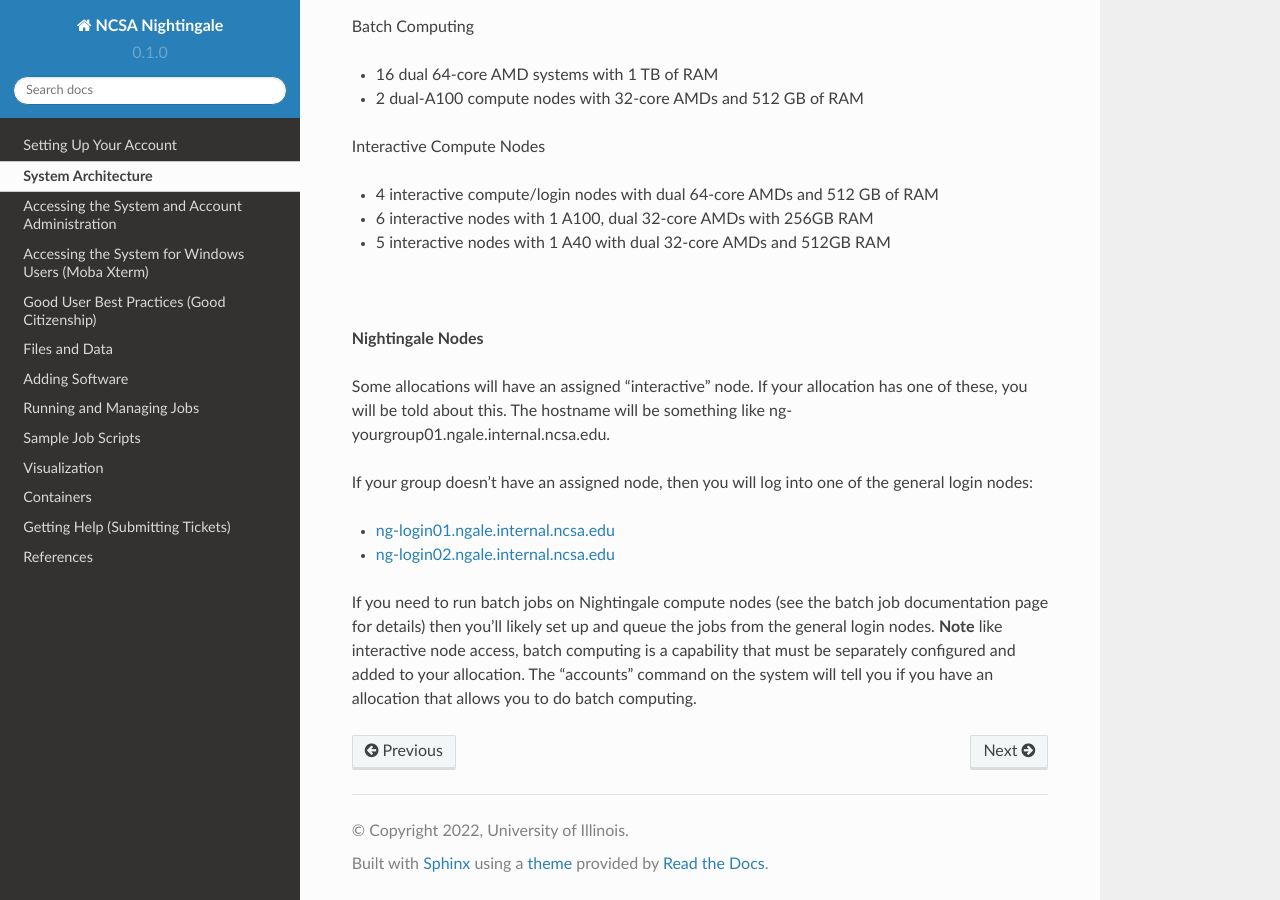
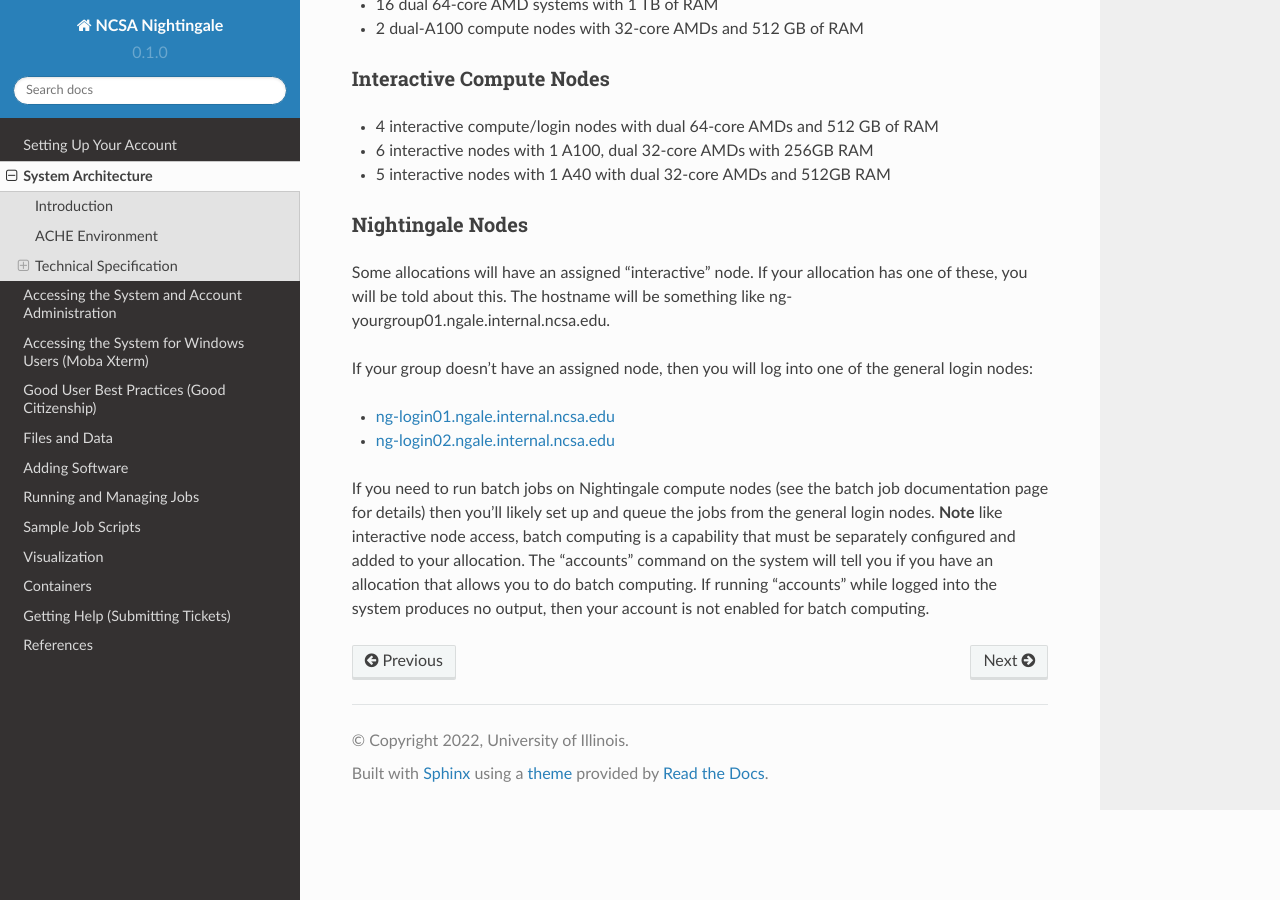
Before and after one commit to sfkappes/NG_documentation, a Sphinx documentation site: the page built from docs/source/architecture.rst, in a window 1280 px wide and 900 px high, scrolled down 1129 px. Built offline with Sphinx 7.4.7 and the Read the Docs theme 2.0.0, drawn with Linux system fonts in a browser that asks for light colours; pages that are not in the unit, such as notebooks, are missing from menus.

Commit message:
cleaning up heirarchy
cleaning up heading levels and hierarchy.

```diff
--- a/docs/source/architecture.rst
+++ b/docs/source/architecture.rst
@@ -2,7 +2,8 @@
 System Architecture
 =====================
 
-**Introduction**
+Introduction
+-------------
 
 The NCSA Nightingale cluster is a HIPAA-capable RedHat Linux OS High-Performance Computing (HPC) environment
 created to support UIUC researchers and collaborators who engage in
@@ -11,9 +12,8 @@
 NCSA and University of Illinois security policies and procedures to
 ensure conformance and protection of ePHI, CUI, and other such data types.
 
-|
-
-**ACHE Environment**
+ACHE Environment
+------------------
 
 The Nightingale cluster provides a high-performance environment within
 the\ `Advanced Computational Health Enclave
@@ -38,9 +38,8 @@
 further questions that page doesn't answer, please submit a ticket and
 chat with Nightingale support staff.
 
-|
-
-**Technical Specification**
+Technical Specification
+----------------------------
 
 Nightingale provides standard batch computing options and interactive
 compute nodes. The compute nodes are a mix of CPU nodes and nodes with
@@ -54,11 +53,13 @@
 well as generating and storing results.
 
 Batch Computing
+~~~~~~~~~~~~~~~~~
 
 -  16 dual 64-core AMD systems with 1 TB of RAM
 -  2 dual-A100 compute nodes with 32-core AMDs and 512 GB of RAM
 
 Interactive Compute Nodes
+~~~~~~~~~~~~~~~~~~~~~~~~~~~~
 
 -  4 interactive compute/login nodes with dual 64-core AMDs and 512 GB
    of RAM
@@ -67,9 +68,8 @@
 
 -  5 interactive nodes with 1 A40 with dual 32-core AMDs and 512GB RAM
 
-|
-
-**Nightingale Nodes**
+Nightingale Nodes
+~~~~~~~~~~~~~~~~~~~
 
 Some allocations will have an assigned "interactive" node. If your allocation has
 one of these, you will be told about this. The hostname will be
@@ -83,4 +83,4 @@
 
 If you need to run batch jobs on Nightingale compute nodes (see the
 batch job documentation page for details) then you'll likely set up and
-queue the jobs from the general login nodes.  **Note** like interactive node access, batch computing is a capability that must be separately configured and added to your allocation.  The "accounts" command on the system will tell you if you have an allocation that allows you to do batch computing.
+queue the jobs from the general login nodes.  **Note** like interactive node access, batch computing is a capability that must be separately configured and added to your allocation.  The "accounts" command on the system will tell you if you have an allocation that allows you to do batch computing.  If running "accounts" while logged into the system produces no output, then your account is not enabled for batch computing.
```
